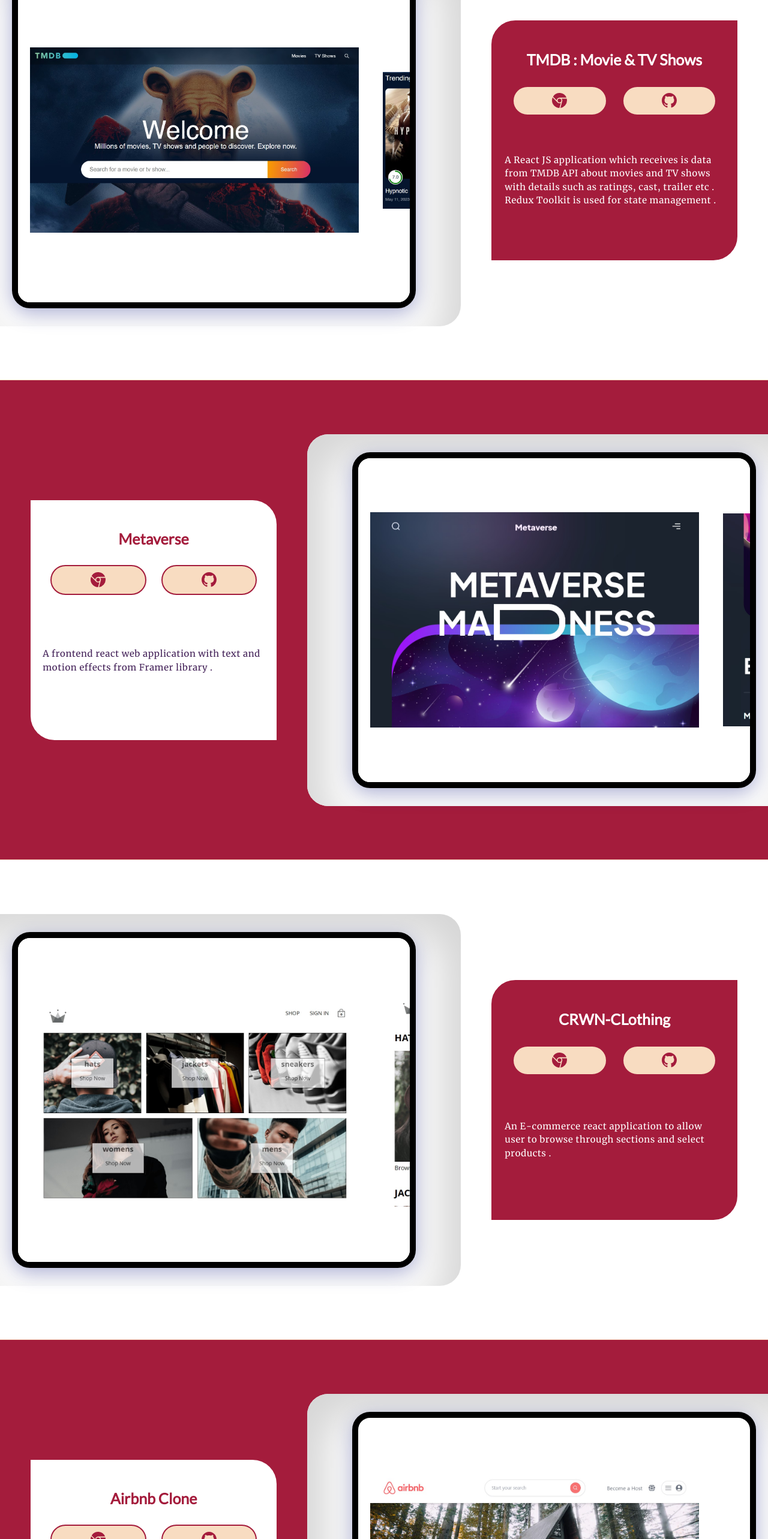
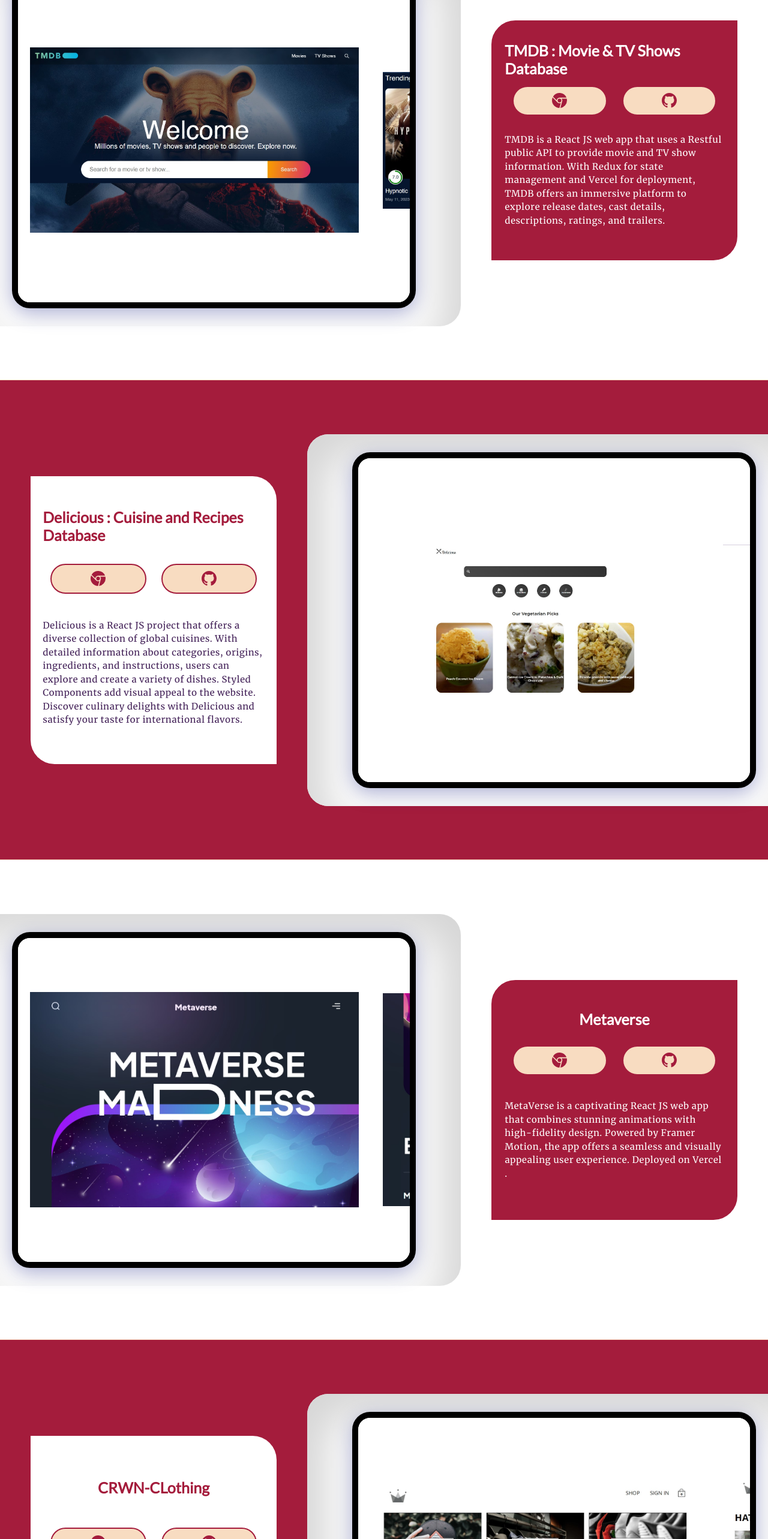
Before and after one commit to Aryann208/Aryan.Dev, a React (Create React App) app: page / in a window 1280 px wide. Shown: the part 1766-4332 px from the top of the page at 60% size. Built offline with nearby package versions, Linux system fonts and the light colour scheme.

Commit message:
resume updated

```diff
--- a/src/components/about/About.jsx
+++ b/src/components/about/About.jsx
@@ -29,7 +29,7 @@
         <div className={classes.Button}>
           <RoundedButton
             text="Resume"
-            link="https://docs.google.com/document/d/1MgFhlKDR2KMYGW1w8CRpUPYW7R83XFry/edit?usp=sharing&ouid=109404726416797402598&rtpof=true&sd=true"
+            link="https://drive.google.com/file/d/15i3QxQKx-H-X3rTQqOrJDOma1o7WB1P9/view?usp=drive_link"
           />
         </div>
       </div>
--- a/src/components/projectHolder/ProjectHolder.module.css
+++ b/src/components/projectHolder/ProjectHolder.module.css
@@ -16,13 +16,13 @@
 }
 
 .Details {
-  display: grid;
+  /* display: grid;
 overflow: hidden;
-  grid-template-rows: 20% 20% 60%;
-  /* display: flex;
-    flex-direction: column;
+  grid-template-rows: 20% 20% 60%; */
+  display: flex;
+  flex-direction: column;
 
-    justify-content: space-between; */
+  justify-content: space-evenly;
   padding: 3em 2em;
   text-align: left;
   color: var(--primary);
@@ -32,12 +32,11 @@
   min-width: 70%;
   max-width: 80%;
 
-  min-height: 50vh;
+  min-height: 60vh;
   max-height: 90vh;
   margin: auto;
 }
 .Title {
-
   font-size: 2.5em;
   height: 100%;
   overflow: hidden;
@@ -72,8 +71,8 @@
   display: flex;
   justify-content: center;
   align-items: center;
-width: 100%;
-height: 100%;
+  width: 100%;
+  height: 100%;
   margin: 1em 0;
   position: relative;
   /* border: 1px solid black; */
@@ -108,8 +107,8 @@
   grid-auto-flow: column;
   grid-auto-columns: 95%; */
   display: flex;
-    align-items: center;
-    justify-content: flex-start;
+  align-items: center;
+  justify-content: flex-start;
   overflow-x: auto;
   background-color: white !important;
   background: rgba(255, 241, 228, 0.945);
@@ -184,7 +183,6 @@
   box-shadow: inset -34px 34px 68px #d6d6d6, inset 34px -34px 68px #ffffff;
 }
 .TitleRev {
-
   font-size: 2.5em;
   height: 100%;
   overflow: hidden;
@@ -195,7 +193,7 @@
   font-family: Lato;
   color: white;
 }
-.TechStackContainer > a{
+.TechStackContainer > a {
   width: 100%;
   height: 100%;
 }
--- /dev/null
+++ b/src/components/projectHolderV2/ProjectHolderV2.jsx
@@ -0,0 +1,7 @@
+import React from 'react';
+import classes from './ProjectHolderV2.module.css';
+const ProjectHolderV2 = () => {
+  return <div className={classes.ProjectContainer}></div>;
+};
+
+export default ProjectHolderV2;
--- /dev/null
+++ b/src/components/projectHolderV2/ProjectHolderV2.module.css
@@ -0,0 +1,5 @@
+.ProjectContainer {
+  background-color: #f4f4f4 !important;
+  min-height: 100vh;
+  width: 100%;
+}
--- a/src/components/projects/Projects.jsx
+++ b/src/components/projects/Projects.jsx
@@ -5,6 +5,8 @@
 import tmdb2 from '../assets/images/tmdb2.jpg';
 import tmdb3 from '../assets/images/tmdb3.jpg';
 import tmdb4 from '../assets/images/tmdb4.jpg';
+import deli1 from '../assets/images/recipe1.jpg';
+import deli2 from '../assets/images/recipe2.jpg';
 import metaverse1 from '../assets/images/metaverse1.jpg';
 import metaverse2 from '../assets/images/metaverse2.jpg';
 import crwn1 from '../assets/images/crwn1.jpg';
@@ -12,22 +14,31 @@
 import crwn3 from '../assets/images/crwn3.jpg';
 import airbnb1 from '../assets/images/airbnb1.jpg';
 import ProjectHolder from '../projectHolder/ProjectHolder';
+import ProjectHolderV2 from '../projectHolderV2/ProjectHolderV2';
 const text =
   'Lorem ipsum dolor sit amet consectetur adipisicing elit. Tempora, cum accusamus. Voluptas repudiandae, quae error beatae aperiam dolor id consectetur dolor sit amet consectetur adipisicing elit. Tempora, cum accusamus. Voluptas repudiandae, quae error beatae aperiam dolor id consectetur.';
 
 const ProjectJSON = [
   {
-    title: 'TMDB : Movie & TV Shows',
+    title: 'TMDB : Movie & TV Shows Database',
     description:
-      'A React JS application which receives is data from TMDB API about movies and TV shows with details such as ratings, cast, trailer etc . Redux Toolkit is used for state management . ',
+      'TMDB is a React JS web app that uses a Restful public API to provide movie and TV show information. With Redux for state management and Vercel for deployment, TMDB offers an immersive platform to explore release dates, cast details, descriptions, ratings, and trailers.',
     webLink: 'https://tmdb-phi.vercel.app/',
     repoLink: 'https://github.com/Aryann208/TMDB',
     images: [tmdb1, tmdb2, tmdb3, tmdb4],
   },
   {
+    title: 'Delicious : Cuisine and Recipes Database',
+    description:
+      'Delicious is a React JS project that offers a diverse collection of global cuisines. With detailed information about categories, origins, ingredients, and instructions, users can explore and create a variety of dishes. Styled Components add visual appeal to the website. Discover culinary delights with Delicious and satisfy your taste for international flavors.',
+    webLink: 'https://react-recipes-mauve.vercel.app/',
+    repoLink: 'https://github.com/Aryann208/React-Recipes',
+    images: [deli1, deli2],
+  },
+  {
     title: 'Metaverse ',
     description:
-      'A frontend react web application with text and motion effects from Framer library . ',
+      'MetaVerse is a captivating React JS web app that combines stunning animations with high-fidelity design. Powered by Framer Motion, the app offers a seamless and visually appealing user experience. Deployed on Vercel .',
     webLink: 'https://metaverse-p92w.vercel.app/',
     repoLink: 'https://github.com/Aryann208/Metaverse',
     images: [metaverse1, metaverse2],
@@ -35,18 +46,18 @@
   {
     title: 'CRWN-CLothing',
     description:
-      'An E-commerce react application to allow user to browse through sections and select products .  ',
+      'CRWN CLOTHING: Explore, Shop, Express. Discover a stylish React JS web app with seamless cart management and efficient state synchronization. Deployed with Vercel for optimal performance and scalability. Unleash your unique style with CRWN CLOTHING.',
     webLink: 'https://crwn-clothing-jet.vercel.app/',
     repoLink: 'https://github.com/Aryann208/Crwn-clothing',
     images: [crwn1, crwn2, crwn3],
   },
-  {
-    title: 'Airbnb Clone ',
-    description: 'High-fidelity design of Airbnb homepage to Next Js app .  ',
-    webLink: 'https://airbnb-nextjs-zic2.vercel.app/',
-    repoLink: 'https://github.com/Aryann208/Airbnb_nextjs',
-    images: [airbnb1],
-  },
+  // {
+  //   title: 'Airbnb Clone ',
+  //   description: 'High-fidelity design of Airbnb homepage to Next Js app .  ',
+  //   webLink: 'https://airbnb-nextjs-zic2.vercel.app/',
+  //   repoLink: 'https://github.com/Aryann208/Airbnb_nextjs',
+  //   images: [airbnb1],
+  // },
 ];
 const Projects = () => {
   return (
```
